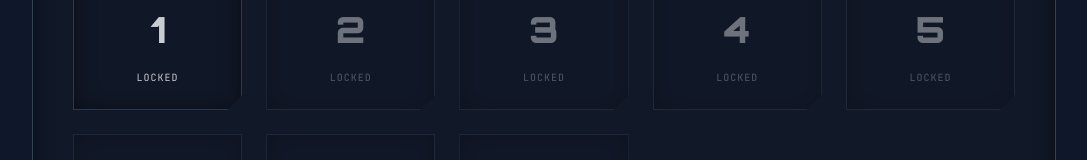
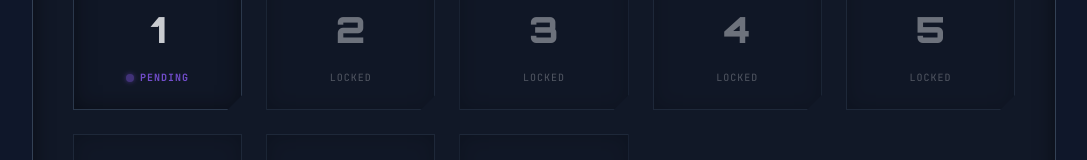
Before and after one commit to FerrDxD/elenchus, a Svelte app: page / in a window 1280 px wide. Shown: the part 402-562 px from the top of the page, without its empty margins (96-1183 px from the left). Built offline with nearby package versions, Linux system fonts and the light colour scheme.

Commit message:
Add pending state display and translation support for level selection

```diff
--- a/src/components/LevelSelect.svelte
+++ b/src/components/LevelSelect.svelte
@@ -86,8 +86,13 @@
                       <div class="w-2 h-2 rounded-full bg-[var(--color-accent)] animate-pulse shadow-[0_0_5px_var(--color-accent)]"></div>
                       {t('ui.cleared')}
                     </span>
+                  {:else if isUnlocked(level)}
+                    <span class="text-[10px] text-[var(--color-secondary)] uppercase tracking-widest flex items-center gap-1.5 font-bold">
+                      <div class="w-2 h-2 rounded-full bg-[var(--color-secondary)] animate-pulse shadow-[0_0_5px_var(--color-secondary)]"></div>
+                      {t('ui.pending')}
+                    </span>
                   {:else}
-                    <span class="text-[10px] {isUnlocked(level) ? 'text-[var(--color-muted-foreground)]' : 'text-[var(--color-destructive)] opacity-70'} uppercase tracking-widest">{t('ui.locked')}</span>
+                    <span class="text-[10px] text-[var(--color-destructive)] opacity-70 uppercase tracking-widest">{t('ui.locked')}</span>
                   {/if}
                 </div>
               </button>
--- a/src/lib/i18n.ts
+++ b/src/lib/i18n.ts
@@ -6,6 +6,7 @@ export const translations = {
     'ui.user': 'ID_PENGGUNA: AKSES_ROOT',
     'ui.cleared': 'Selesai',
     'ui.locked': 'Terkunci',
+    'ui.pending': 'Tersedia',
     'ui.abort': 'BATAL',
     'ui.execute': 'EKSEKUSI',
     'ui.transmission': 'Transmisi Masuk',
@@ -50,6 +51,7 @@ export const translations = {
     'ui.user': 'USER_ID: ROOT_ACCESS',
     'ui.cleared': 'Cleared',
     'ui.locked': 'Locked',
+    'ui.pending': 'Pending',
     'ui.abort': 'ABORT',
     'ui.execute': 'EXECUTE',
     'ui.transmission': 'Incoming Transmission',
```
